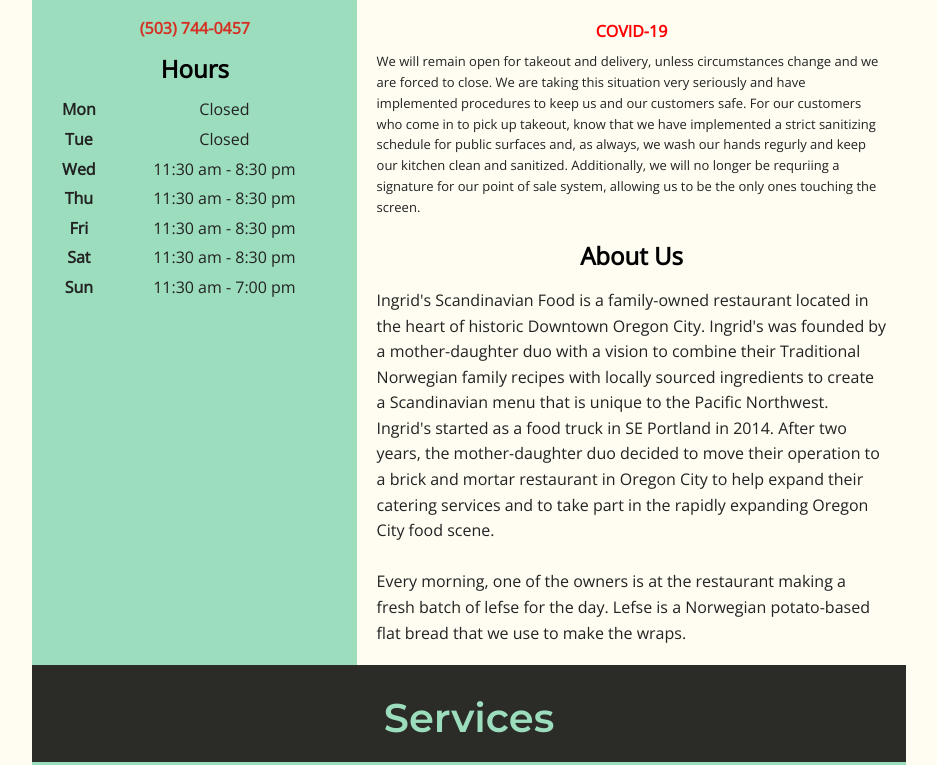
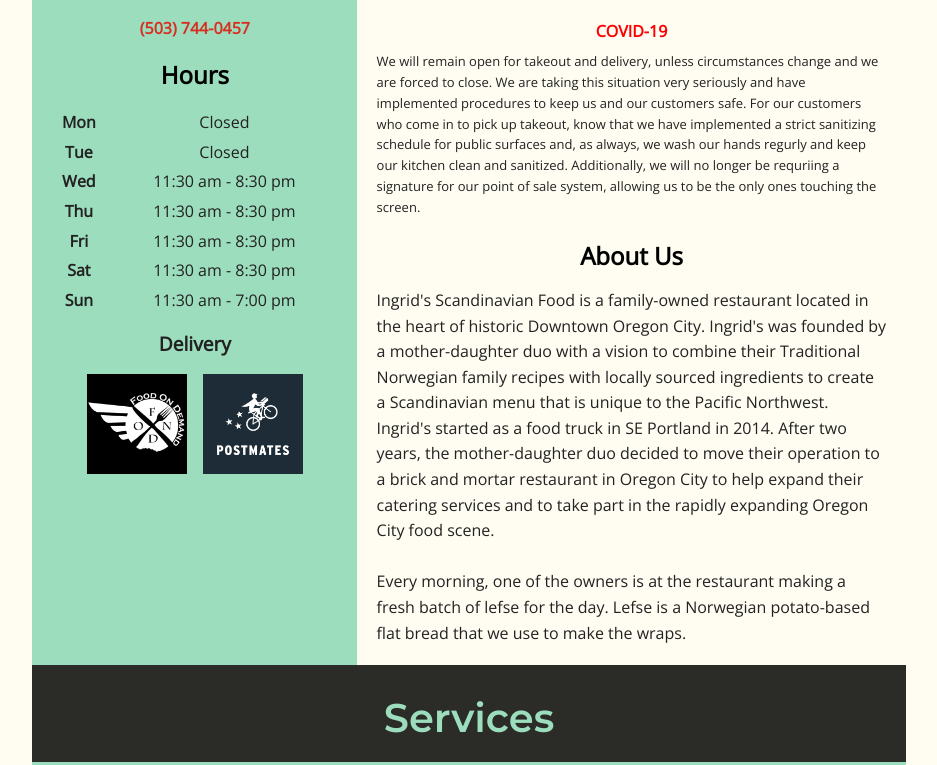
Before and after one commit to orioncleaver/Ingrids-Website, a Jekyll site: the page built from index.html, in a window 1280 px wide. Shown: the part 250-1015 px from the top of the page, without its empty margins (171-1108 px from the left). Built offline with Jekyll 4.4.1, drawn with Linux system fonts in a browser that asks for light colours; nearby versions of some CDN libraries; some web fonts are replaced; the list of posts is cut into pages by our own code; some of the changed text lies outside the part shown; grey boxes are pictures that could not be loaded.

Commit message:
add postmates and change form email

```diff
--- a/_data/services.yml
+++ b/_data/services.yml
@@ -1,8 +1,7 @@
 - title: 'Pick-up & Delivery'
   picture: "/assets/images/food/sliders.jpg"
   description: |
-    For to-go orders, please call us at <a href="tel:5037440457">(503) 744-0457</a>. For delivery, we partner with Food on Demand, a local delivery service. Order through Food on Demand on their app, at <a href="https://www.foodondemand.us/order/restaurant/ingrids-scandinavian-food-partner-menu/77">their website</a>, or by phone at <a href="tel:5032503949">(503) 250-3949</a>.
-
+    For to-go orders, please call us at <a href="tel:5037440457">(503) 744-0457</a>. <br> Order delivery through Food on Demand <a href="https://www.foodondemand.us/order/restaurant/ingrids-scandinavian-food-partner-menu/77">by clicking here</a>. <br> Order delivery through Postmates <a href="https://postmates.com/merchant/ingrids-scandinavian-food-oregon-city/menu">by clicking here</a>.
 
 - title: 'Lefse Orders'
   header: true
--- a/_includes/homepage/home-contact.html
+++ b/_includes/homepage/home-contact.html
@@ -4,7 +4,7 @@
   <div class='homepage-body'>
     <h2>Contact Us</h2>
     <a href="tel:5037440457">(503) 744-0457</a>
-    <form action="http://formspree.io/orioncleaver@gmail.com" method="POST" enctype="multipart/form-data">
+    <form action="https://formspree.io/mgenpdgj" method="POST" enctype="multipart/form-data">
       <input type="email" name="_replyto" placeholder="Email">
       <input name="name" placeholder="Name">
       <h4>Message</h4>
--- a/_includes/homepage/home-hours.html
+++ b/_includes/homepage/home-hours.html
@@ -18,4 +18,9 @@
     </tr>
     {% endfor %}
   </table>
+  <h4>Delivery</h4>
+  <div class='delivery-logos'>
+    <a href="https://www.foodondemand.us/order/restaurant/ingrids-scandinavian-food-partner-menu/77"><img src="../../assets/foodondemand_logo.jpeg" style="height:100px"></img></a>
+    <a href="https://postmates.com/merchant/ingrids-scandinavian-food-oregon-city/menu"><img src="../../assets/postmates_logo.png" style="height:100px"></img></a>
+  </div>
 </div>
--- a/_sass/layout/_home.scss
+++ b/_sass/layout/_home.scss
@@ -29,9 +29,14 @@
   a {
     margin: 0.5em;
   }
-  h3 {
+  h3 h4 {
     margin: 0;
   }
+}
+
+.delivery-logos {
+  display: flex;
+  justify-content: center;
 }
 
 .about-us {
```
Also changed, not shown: assets/foodondemand_logo.jpeg (added), assets/postmates_logo.png (added).
